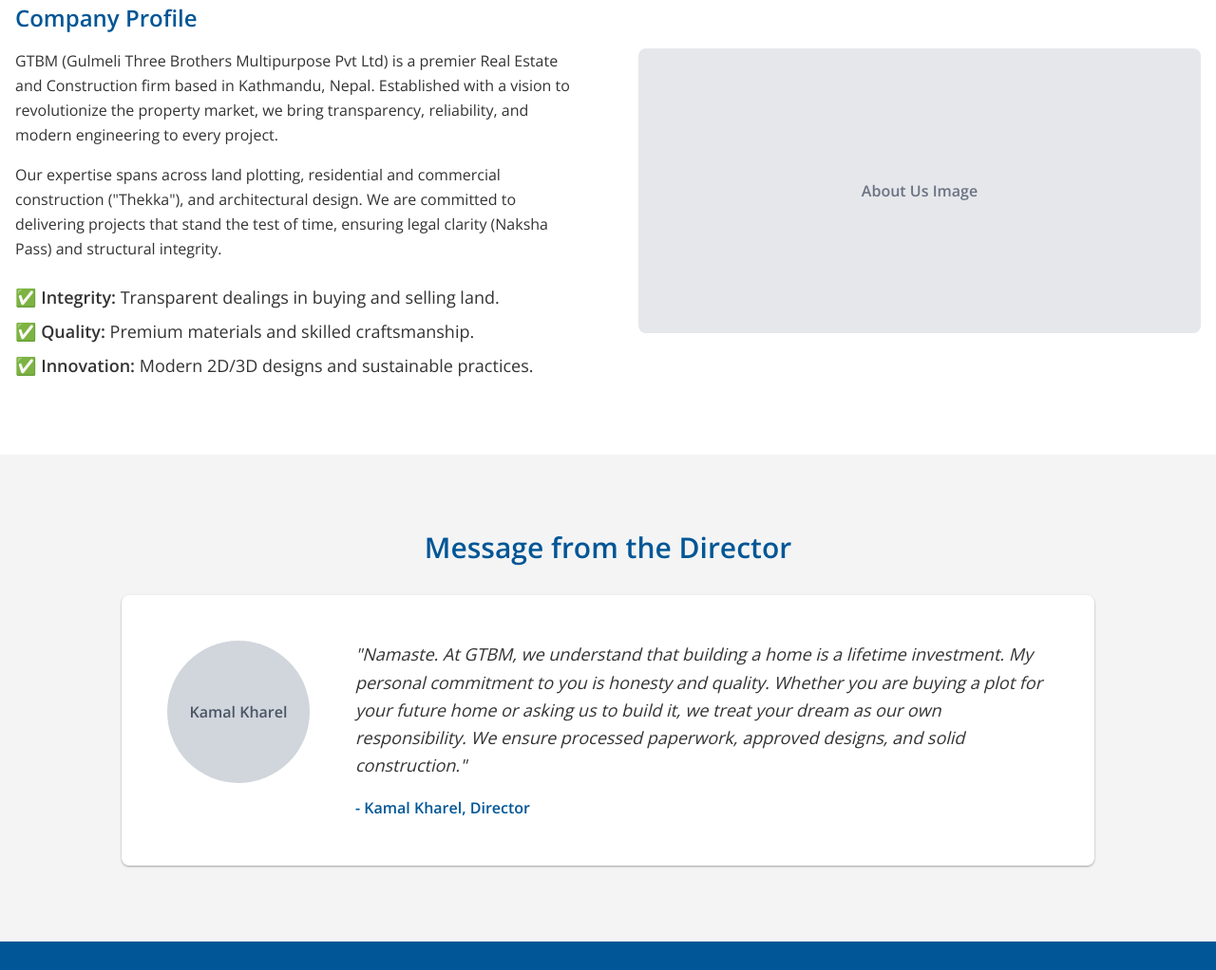
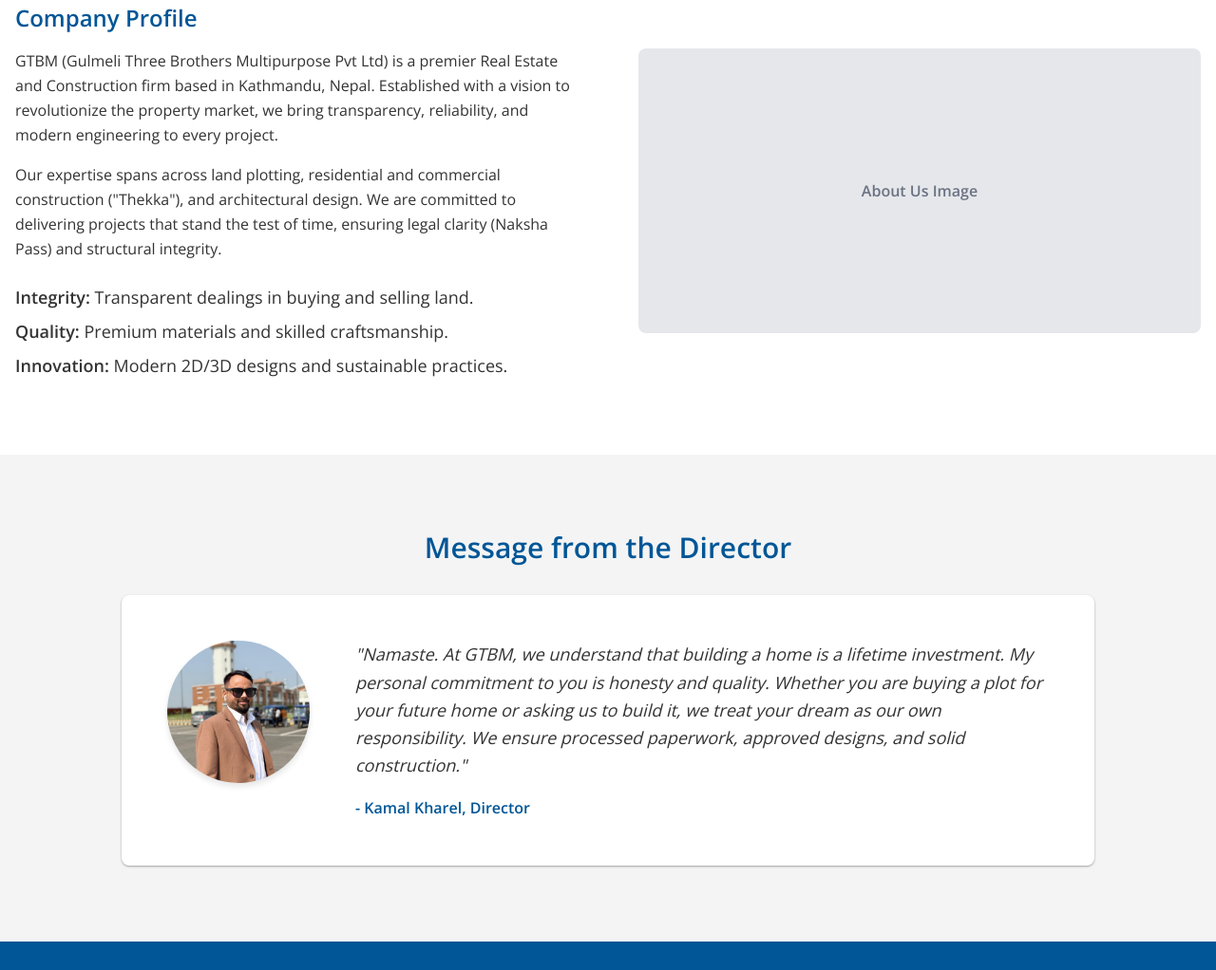
Before and after one commit to kirankandel/gtbm, an Astro site: page /en/about in a window 1280 px wide. Shown: the part 353-1375 px from the top of the page at 95% size. Built offline with nearby package versions, Linux system fonts and the light colour scheme; Astro itself is replaced by a stand-in of ours.

Commit message:
update directors image

```diff
--- a/src/pages/[lang]/about.astro
+++ b/src/pages/[lang]/about.astro
@@ -30,9 +30,9 @@ const t = useTranslations(lang as any);
           <p class="mb-4 leading-relaxed">{t('about.profile.p1')}</p>
           <p class="mb-4 leading-relaxed">{t('about.profile.p2')}</p>
           <ul class="mt-6 flex flex-col gap-2">
-            <li class="text-lg">✅ <strong>{t('about.value.integrity')}</strong> {t('about.value.integrity.desc')}</li>
-            <li class="text-lg">✅ <strong>{t('about.value.quality')}</strong> {t('about.value.quality.desc')}</li>
-            <li class="text-lg">✅ <strong>{t('about.value.innovation')}</strong> {t('about.value.innovation.desc')}</li>
+            <li class="text-lg"><strong>{t('about.value.integrity')}</strong> {t('about.value.integrity.desc')}</li>
+            <li class="text-lg"><strong>{t('about.value.quality')}</strong> {t('about.value.quality.desc')}</li>
+            <li class="text-lg"><strong>{t('about.value.innovation')}</strong> {t('about.value.innovation.desc')}</li>
           </ul>
         </div>
         <div class="flex-1 w-full">
@@ -47,9 +47,7 @@ const t = useTranslations(lang as any);
     <div class="container mx-auto px-4">
       <h2 class="text-3xl font-bold text-center mb-8 text-primary">{t('about.director.title')}</h2>
       <div class="flex flex-col md:flex-row gap-12 items-start bg-card-bg p-8 md:p-12 rounded-lg shadow-sm mt-8 max-w-5xl mx-auto">
-        <div class="w-[150px] h-[150px] rounded-full bg-gray-300 flex items-center justify-center mx-auto md:mx-0 flex-shrink-0">
-            <div class="text-gray-600 font-semibold text-center">Kamal Kharel</div>
-        </div>
+<img src="/images/director.jpeg" alt="Kamal Kharel" class="w-[150px] h-[150px] rounded-full object-cover shadow-md mx-auto md:mx-0 flex-shrink-0" />
         <div class="flex-1">
             <blockquote class="text-lg leading-relaxed text-text mb-4 italic">
               {t('about.director.message')}
--- a/src/pages/[lang]/index.astro
+++ b/src/pages/[lang]/index.astro
@@ -77,10 +77,7 @@ function l(path: string) {
   <section class="py-20 bg-light-gray text-text">
     <div class="container mx-auto px-4 flex flex-col md:flex-row items-center gap-16">
       <div class="flex-1 w-full max-w-[400px]">
-        <div class="w-full h-[400px] bg-gray-300 flex items-center justify-center rounded-lg text-gray-600 font-semibold shadow-md">
-            Director Photo
-        </div>
-        <!-- Replace with actual photo of Kamal Kharel -->
+<img src="/images/director.jpeg" alt="Kamal Kharel" class="w-full h-[400px] object-cover rounded-lg shadow-md" />
       </div>
       <div class="flex-[2] w-full text-center md:text-left">
         <h2 class="text-3xl font-bold text-primary mb-6">{t('home.director.welcome')}</h2>
```
